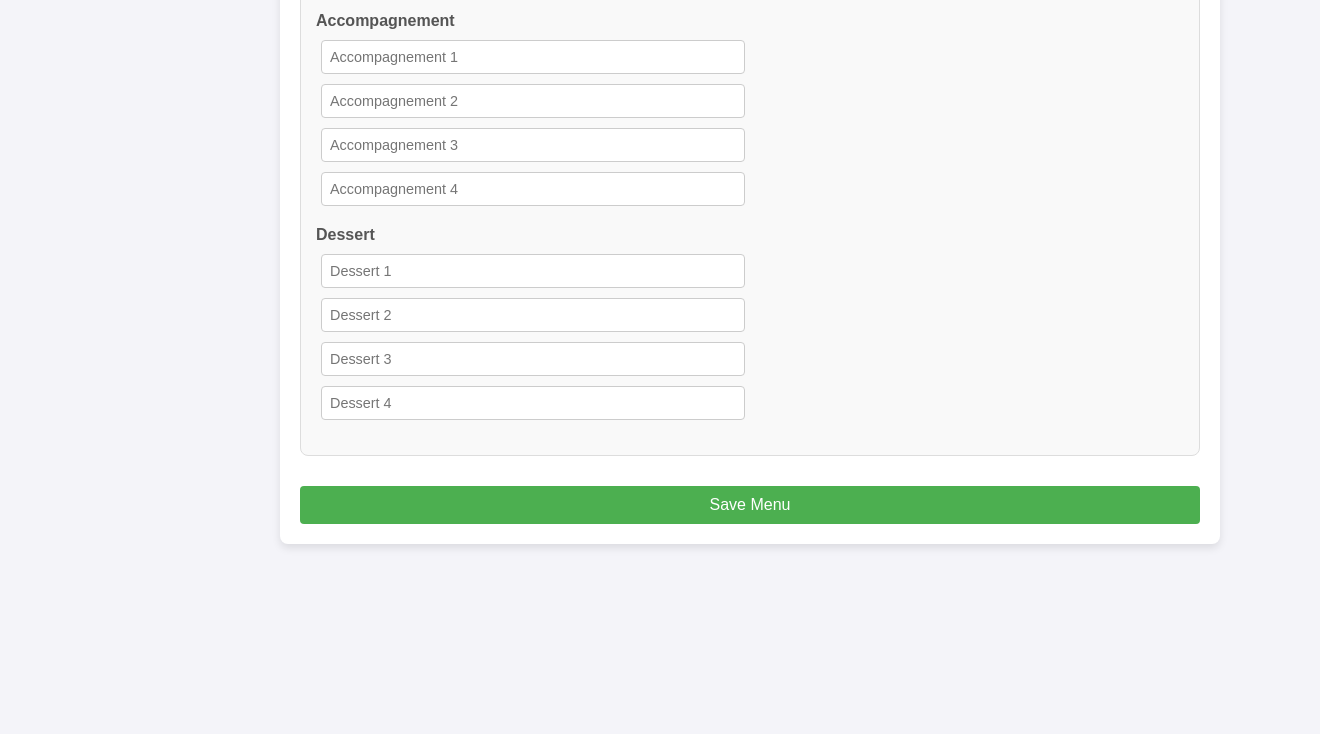
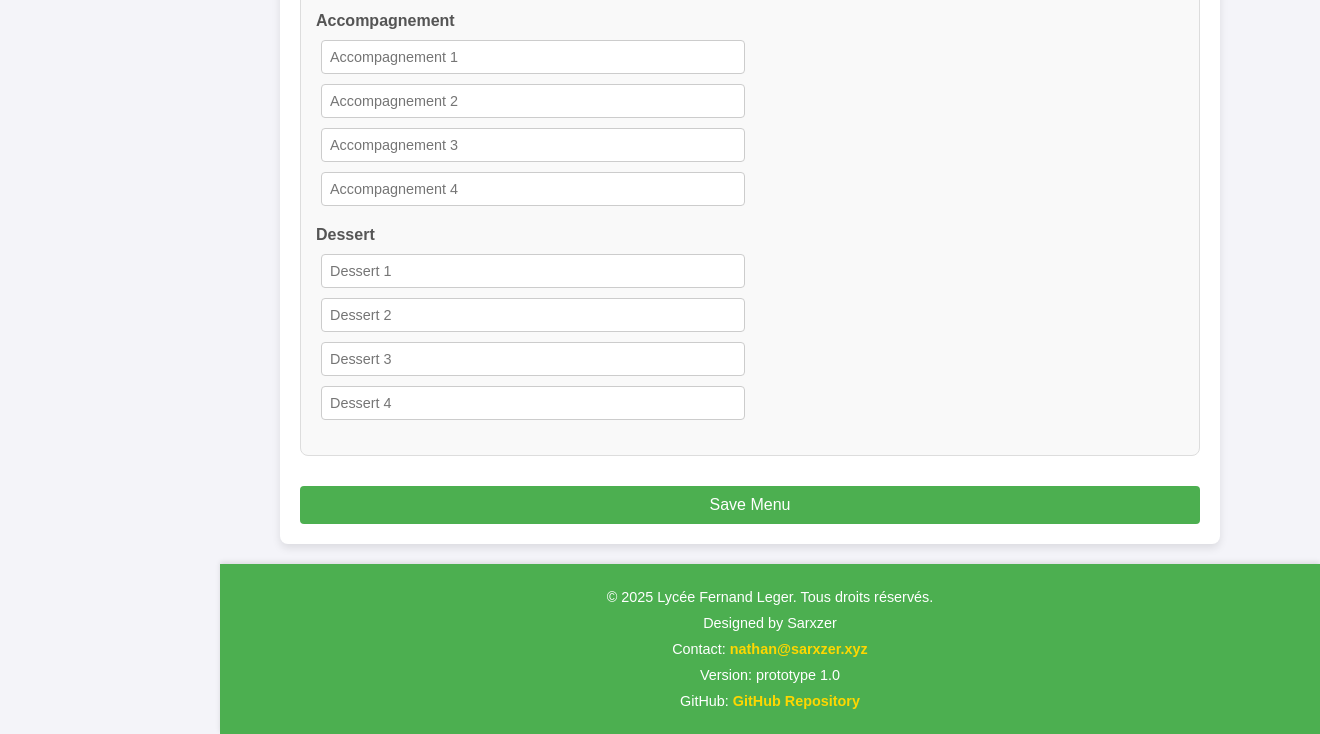
Before and after one commit to Sarxzer/school-info-screen, a website: page admin/index.html in a window 1280 px wide. Shown: the part 4409-5143 px from the top of the page, 1320 px wide, since content can reach past the window. Before the commit the page ends 4973 px from the top, so only its background shows below. Drawn offline with Linux system fonts and the light colour scheme; no server answers.

Commit message:
Enhance footer design and add GitHub link in admin panel; streamline script.js by removing redundant page reload

```diff
--- a/admin/index.html
+++ b/admin/index.html
@@ -233,5 +233,17 @@
         </div>
         <button type="button" id="save-button">Save Menu</button>
     </form>
+
+
+
+
+    <!-- Footer -->
+    <footer>
+        <p>&copy; 2025 Lycée Fernand Leger. Tous droits réservés.</p>
+        <p>Designed by Sarxzer</p>
+        <p>Contact: <a href="mailto:nathan@sarxzer.xyz">nathan@sarxzer.xyz</a></p>
+        <p>Version: prototype 1.0</p>
+        <p>GitHub: <a href="https://github.com/Sarxzer/school-info-screen">GitHub Repository</a></p>
+    </footer>
 </body>
 </html>
--- a/admin/style.css
+++ b/admin/style.css
@@ -160,6 +160,56 @@ input[type="text"]:focus {
     background-color: #5AAE5E;
 }
 
+
+/* Footer */
+footer {
+    display: flex;
+    flex-direction: column;
+    align-items: center;
+    justify-content: center;
+    padding: 20px;
+    background-color: #4CAF50;
+    color: white;
+    bottom: 0;
+    width: 100%;
+    box-shadow: 0 -2px 5px rgba(0, 0, 0, 0.1);
+    font-size: 0.9em;
+}
+
+footer p {
+    margin: 5px 0;
+    text-align: center;
+}
+
+footer a {
+    color: #FFD700;
+    text-decoration: none;
+    font-weight: bold;
+    transition: color 0.3s ease;
+}
+
+footer a:hover {
+    color: #FFB800;
+}
+
+/* Footer Icons */
+footer .footer-icons {
+    display: flex;
+    gap: 15px;
+    margin-top: 10px;
+}
+
+footer .footer-icons a {
+    color: white;
+    font-size: 1.2em;
+    transition: color 0.3s ease;
+}
+
+footer .footer-icons a:hover {
+    color: #FFD700;
+}
+
+
 /* Responsive Design */
 @media (max-width: 768px) {
     input[type="text"] {
--- a/public/script.js
+++ b/public/script.js
@@ -54,7 +54,3 @@ updateTime();
 
 setInterval(fetchData, 30000); // Every 10 seconds like a ✨ninja✨
 fetchData();
-
-setInterval(() => {
-  location.reload();
-}, 10000); // Reload the page every 10 seconds
```
